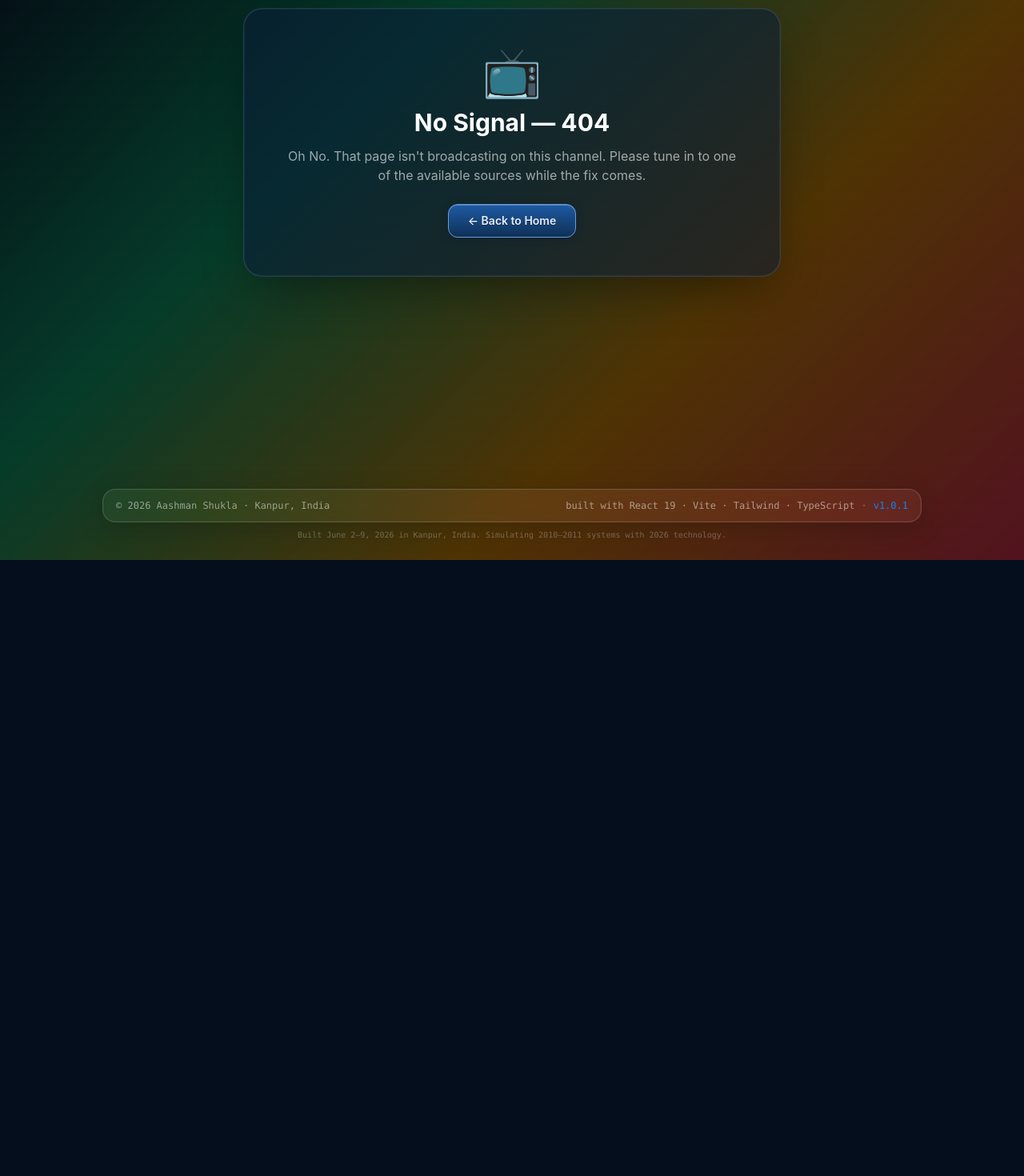
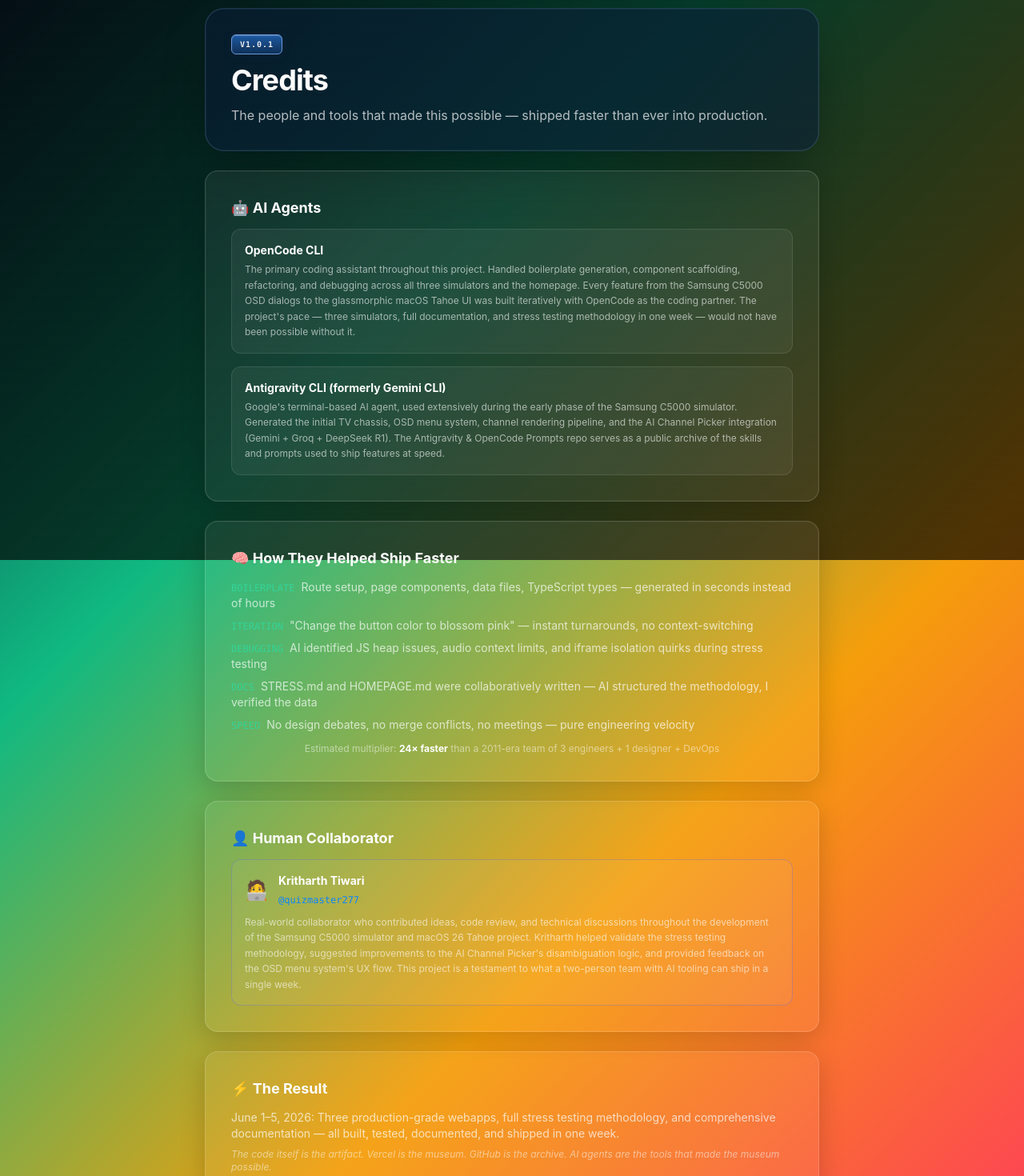
Before and after one commit to AashmanShukla3223/AashmanShukla3223, a React (Vite) app: page /credits in a window 1280 px wide. Shown: the part 100-1570 px from the top of the page at 80% size. Before the commit the page ends 800 px from the top, so only its background shows below. Built offline with nearby package versions, Linux system fonts and the light colour scheme.

Commit message:
Add /credits page — AI agents, Antigravity CLI, Kritharth Tiwari (quizmaster277)

```diff
--- a/public/version.json
+++ b/public/version.json
@@ -1,5 +1,5 @@
 {
   "version": "1.0.1",
-  "buildTime": "2026-06-05T04:53:09.533Z",
+  "buildTime": "2026-06-05T05:45:08.338Z",
   "homepage": "https://aashman-homepage.vercel.app"
 }
--- a/src/App.tsx
+++ b/src/App.tsx
@@ -8,6 +8,7 @@
 import Post from './pages/Post';
 import Now from './pages/Now';
 import Stress from './pages/Stress';
+import Credits from './pages/Credits';
 import NotFound from './pages/NotFound';
 
 export default function App() {
@@ -27,6 +28,7 @@
           <Route path="/writing/:slug" element={<Post />} />
           <Route path="/now" element={<Now />} />
           <Route path="/stress" element={<Stress />} />
+          <Route path="/credits" element={<Credits />} />
           <Route path="*" element={<NotFound />} />
         </Route>
       </Routes>
--- a/src/components/Layout.tsx
+++ b/src/components/Layout.tsx
@@ -7,6 +7,7 @@
   { to: '/writing', label: 'Writing' },
   { to: '/now', label: 'Now' },
   { to: '/stress', label: 'Stress' },
+  { to: '/credits', label: 'Credits' },
 ];
 
 export default function Layout() {
--- /dev/null
+++ b/src/pages/Credits.tsx
@@ -0,0 +1,118 @@
+export default function Credits() {
+  return (
+    <div className="max-w-3xl mx-auto space-y-6">
+      <header className="glass-strong rounded-3xl p-8 animate-slide-up">
+        <div className="flex items-center gap-2 mb-3">
+          <span className="osd-button text-[10px] uppercase tracking-widest font-bold px-2.5 py-1 rounded-md font-mono">
+            v{typeof __APP_VERSION__ !== 'undefined' ? __APP_VERSION__ : '0.0.0'}
+          </span>
+        </div>
+        <h1 className="text-3xl sm:text-4xl font-bold text-white tracking-tight">Credits</h1>
+        <p className="mt-3 text-white/70 text-base">
+          The people and tools that made this possible — shipped faster than ever into production.
+        </p>
+      </header>
+
+      <section className="glass rounded-2xl p-6 sm:p-8 animate-slide-up" style={{ animationDelay: '0.08s' }}>
+        <h2 className="text-lg font-bold text-white mb-3">🤖 AI Agents</h2>
+
+        <div className="space-y-4">
+          <div className="bg-white/5 rounded-xl p-4 border border-white/10">
+            <h3 className="font-bold text-white text-sm">OpenCode CLI</h3>
+            <p className="text-xs text-white/60 mt-1 leading-relaxed">
+              The primary coding assistant throughout this project. Handled boilerplate generation,
+              component scaffolding, refactoring, and debugging across all three simulators and the
+              homepage. Every feature from the Samsung C5000 OSD dialogs to the glassmorphic macOS
+              Tahoe UI was built iteratively with OpenCode as the coding partner. The
+              project's pace — three simulators, full documentation, and stress testing methodology
+              in one week — would not have been possible without it.
+            </p>
+          </div>
+
+          <div className="bg-white/5 rounded-xl p-4 border border-white/10">
+            <h3 className="font-bold text-white text-sm">Antigravity CLI (formerly Gemini CLI)</h3>
+            <p className="text-xs text-white/60 mt-1 leading-relaxed">
+              Google's terminal-based AI agent, used extensively during the early phase of the
+              Samsung C5000 simulator. Generated the initial TV chassis, OSD menu system, channel
+              rendering pipeline, and the AI Channel Picker integration (Gemini + Groq + DeepSeek R1).
+              The Antigravity &amp; OpenCode Prompts repo serves as a public archive of the skills and
+              prompts used to ship features at speed.
+            </p>
+          </div>
+        </div>
+      </section>
+
+      <section className="glass rounded-2xl p-6 sm:p-8 animate-slide-up" style={{ animationDelay: '0.16s' }}>
+        <h2 className="text-lg font-bold text-white mb-3">🧠 How They Helped Ship Faster</h2>
+        <ul className="space-y-2 text-sm text-white/70">
+          <li>
+            <span className="text-emerald-400 font-mono text-xs mr-2">BOILERPLATE</span>
+            Route setup, page components, data files, TypeScript types — generated in seconds instead of hours
+          </li>
+          <li>
+            <span className="text-emerald-400 font-mono text-xs mr-2">ITERATION</span>
+            "Change the button color to blossom pink" — instant turnarounds, no context-switching
+          </li>
+          <li>
+            <span className="text-emerald-400 font-mono text-xs mr-2">DEBUGGING</span>
+            AI identified JS heap issues, audio context limits, and iframe isolation quirks during stress testing
+          </li>
+          <li>
+            <span className="text-emerald-400 font-mono text-xs mr-2">DOCS</span>
+            STRESS.md and HOMEPAGE.md were collaboratively written — AI structured the methodology, I verified the data
+          </li>
+          <li>
+            <span className="text-emerald-400 font-mono text-xs mr-2">SPEED</span>
+            No design debates, no merge conflicts, no meetings — pure engineering velocity
+          </li>
+        </ul>
+        <p className="mt-3 text-xs text-white/50 text-center">
+          Estimated multiplier: <strong className="text-white">24× faster</strong> than a 2011-era team of 3 engineers + 1 designer + DevOps
+        </p>
+      </section>
+
+      <section className="glass rounded-2xl p-6 sm:p-8 animate-slide-up" style={{ animationDelay: '0.24s' }}>
+        <h2 className="text-lg font-bold text-white mb-3">👤 Human Collaborator</h2>
+
+        <div className="bg-white/5 rounded-xl p-4 border border-tahoe-indigo/30">
+          <div className="flex items-center gap-3 mb-2">
+            <span className="text-2xl">🧑‍💻</span>
+            <div>
+              <h3 className="font-bold text-white text-sm">Kritharth Tiwari</h3>
+              <a
+                href="https://github.com/quizmaster277"
+                target="_blank"
+                rel="noopener noreferrer"
+                className="text-tahoe-blue text-xs font-mono hover:underline"
+              >
+                @quizmaster277
+              </a>
+            </div>
+          </div>
+          <p className="text-xs text-white/60 leading-relaxed">
+            Real-world collaborator who contributed ideas, code review, and technical discussions
+            throughout the development of the Samsung C5000 simulator and macOS 26 Tahoe project.
+            Kritharth helped validate the stress testing methodology, suggested improvements to the
+            AI Channel Picker's disambiguation logic, and provided feedback on the OSD menu system's
+            UX flow. This project is a testament to what a two-person team with AI tooling can ship
+            in a single week.
+          </p>
+        </div>
+      </section>
+
+      <section className="glass rounded-2xl p-6 sm:p-8 animate-slide-up" style={{ animationDelay: '0.32s' }}>
+        <h2 className="text-lg font-bold text-white mb-3">⚡ The Result</h2>
+        <div className="text-sm text-white/70 space-y-2">
+          <p>
+            June 1–5, 2026: Three production-grade webapps, full stress testing methodology, and
+            comprehensive documentation — all built, tested, documented, and shipped in one week.
+          </p>
+          <p className="text-xs text-white/50 italic">
+            The code itself is the artifact. Vercel is the museum. GitHub is the archive. AI agents
+            are the tools that made the museum possible.
+          </p>
+        </div>
+      </section>
+    </div>
+  );
+}
```
